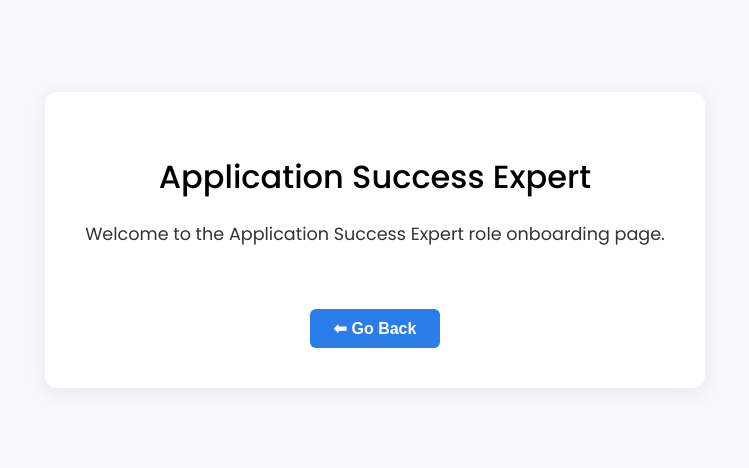
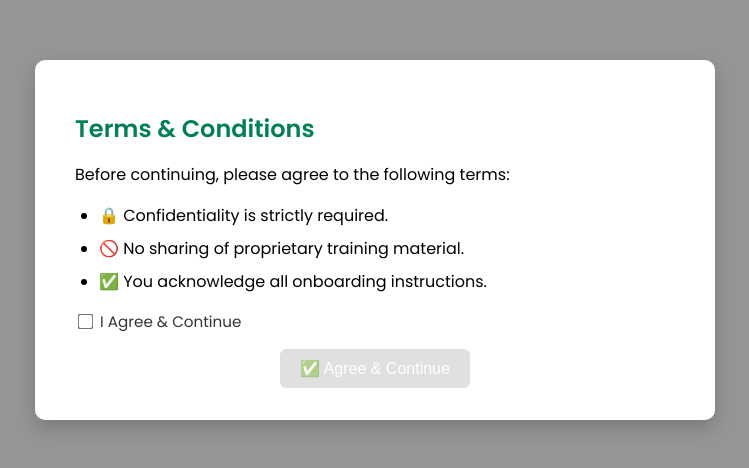
Before and after one commit to acecares/acehires-webapp, a React (Create React App) app in the folder client/: page /application-success-expert in a window 1280 px wide. Shown: the part 160-628 px from the top of the page, without its empty margins (265-1014 px from the left). Built offline with nearby package versions, Linux system fonts and the light colour scheme.

Commit message:
added modal in all onboarding pages

```diff
--- a/client/src/components/TermsModal.jsx
+++ b/client/src/components/TermsModal.jsx
@@ -1,39 +1,28 @@
 import React, { useState } from 'react';
 import './TermsModal.css';
 
-const TermsModal = ({ onAgree }) => {
-  const [checked, setChecked] = useState(false);
-
-  const handleCheckboxChange = () => {
-    setChecked(!checked);
-  };
+const TermsModal = ({ onAgree, title = 'Terms & Conditions', terms = [] }) => {
+  const [isChecked, setIsChecked] = useState(false);
+  const defaultTerms = [
+    "🔒 Confidentiality is strictly required.",
+    "🚫 No sharing of proprietary training material.",
+    "✅ You acknowledge all onboarding instructions.",
+  ];
+  const termsToShow = terms.length ? terms : defaultTerms;
 
   return (
     <div className="terms-modal-overlay">
       <div className="terms-modal">
-        <h2>Terms & Conditions</h2>
-        <p>Welcome to ACE Compliance Consulting. Before continuing, please agree to the following terms:</p>
+        <h2>{title}</h2>
+        <p>Before continuing, please agree to the following terms:</p>
         <ul>
-          <li>🔒 Confidentiality is strictly required.</li>
-          <li>🚫 No sharing of proprietary training material.</li>
-          <li>✅ You acknowledge all onboarding instructions.</li>
+          {termsToShow.map((term, i) => <li key={i}>{term}</li>)}
         </ul>
-
         <div className="checkbox-section">
-          <input
-            type="checkbox"
-            id="agree-checkbox"
-            checked={checked}
-            onChange={handleCheckboxChange}
-          />
-          <label htmlFor="agree-checkbox"> I Agree & Continue</label>
+          <input type="checkbox" id="agree" checked={isChecked} onChange={() => setIsChecked(!isChecked)} />
+          <label htmlFor="agree"> I Agree & Continue</label>
         </div>
-
-        <button
-          className="agree-button"
-          onClick={onAgree}
-          disabled={!checked}
-        >
+        <button className="agree-button" disabled={!isChecked} onClick={onAgree}>
           ✅ Agree & Continue
         </button>
       </div>
--- a/client/src/pages/ApplicationSuccessExpertPage.jsx
+++ b/client/src/pages/ApplicationSuccessExpertPage.jsx
@@ -1,16 +1,22 @@
-import React from "react";
+import React, { useState } from "react";
 import { useNavigate } from "react-router-dom";
 import "./RolePage.css";
+import TermsModal from "../components/TermsModal";
 
 const ApplicationSuccessExpertPage = () => {
   const navigate = useNavigate();
+  const [agreed, setAgreed] = useState(false);
+
   return (
     <div className="role-page">
-      <div className="content">
-        <h1>Application Success Expert</h1>
-        <p>Welcome to the Application Success Expert role onboarding page.</p>
-        <button onClick={() => navigate(-1)}>⬅ Go Back</button>
-      </div>
+      {!agreed && <TermsModal onAgree={() => setAgreed(true)} />}
+      {agreed && (
+        <div className="content">
+          <h1>Application Success Expert</h1>
+          <p>Welcome to the Application Success Expert role onboarding page.</p>
+          <button onClick={() => navigate(-1)}>⬅ Go Back</button>
+        </div>
+      )}
     </div>
   );
 };
--- a/client/src/pages/SuccessCoachesPage.jsx
+++ b/client/src/pages/SuccessCoachesPage.jsx
@@ -1,16 +1,22 @@
-import React from "react";
+import React, { useState } from "react";
 import { useNavigate } from "react-router-dom";
 import "./RolePage.css";
+import TermsModal from "../components/TermsModal";
 
 const SuccessCoachesPage = () => {
   const navigate = useNavigate();
+  const [agreed, setAgreed] = useState(false);
+
   return (
     <div className="role-page">
-      <div className="content">
-        <h1>Success Coaches</h1>
-        <p>Welcome to the Success Coaches role onboarding page.</p>
-        <button onClick={() => navigate(-1)}>⬅ Go Back</button>
-      </div>
+      {!agreed && <TermsModal onAgree={() => setAgreed(true)} />}
+      {agreed && (
+        <div className="content">
+          <h1>Success Coaches</h1>
+          <p>Welcome to the Success Coaches role onboarding page.</p>
+          <button onClick={() => navigate(-1)}>⬅ Go Back</button>
+        </div>
+      )}
     </div>
   );
 };
--- a/client/src/pages/SuccessConsultantPage.jsx
+++ b/client/src/pages/SuccessConsultantPage.jsx
@@ -1,16 +1,22 @@
-import React from "react";
+import React, { useState } from "react";
 import { useNavigate } from "react-router-dom";
 import "./RolePage.css";
+import TermsModal from "../components/TermsModal";
 
 const SuccessConsultantPage = () => {
   const navigate = useNavigate();
+  const [agreed, setAgreed] = useState(false);
+
   return (
     <div className="role-page">
-      <div className="content">
-        <h1>Success Consultant</h1>
-        <p>Welcome to the Success Consultant role onboarding page.</p>
-        <button onClick={() => navigate(-1)}>⬅ Go Back</button>
-      </div>
+      {!agreed && <TermsModal onAgree={() => setAgreed(true)} />}
+      {agreed && (
+        <div className="content">
+          <h1>Success Consultant</h1>
+          <p>Welcome to the Success Consultant role onboarding page.</p>
+          <button onClick={() => navigate(-1)}>⬅ Go Back</button>
+        </div>
+      )}
     </div>
   );
 };
--- a/client/src/pages/SuccessManagerPage.jsx
+++ b/client/src/pages/SuccessManagerPage.jsx
@@ -1,16 +1,22 @@
-import React from "react";
+import React, { useState } from "react";
 import { useNavigate } from "react-router-dom";
 import "./RolePage.css";
+import TermsModal from "../components/TermsModal";
 
 const SuccessManagerPage = () => {
   const navigate = useNavigate();
+  const [agreed, setAgreed] = useState(false);
+
   return (
     <div className="role-page">
-      <div className="content">
-        <h1>Success Manager</h1>
-        <p>Welcome to the Success Manager role onboarding page.</p>
-        <button onClick={() => navigate(-1)}>⬅ Go Back</button>
-      </div>
+      {!agreed && <TermsModal onAgree={() => setAgreed(true)} />}
+      {agreed && (
+        <div className="content">
+          <h1>Success Manager</h1>
+          <p>Welcome to the Success Manager role onboarding page.</p>
+          <button onClick={() => navigate(-1)}>⬅ Go Back</button>
+        </div>
+      )}
     </div>
   );
 };
--- a/client/src/pages/SuccessSpecialistPage.jsx
+++ b/client/src/pages/SuccessSpecialistPage.jsx
@@ -1,16 +1,22 @@
-import React from "react";
+import React, { useState } from "react";
 import { useNavigate } from "react-router-dom";
 import "./RolePage.css";
+import TermsModal from "../components/TermsModal";
 
 const SuccessSpecialistPage = () => {
   const navigate = useNavigate();
+  const [agreed, setAgreed] = useState(false);
+
   return (
     <div className="role-page">
-      <div className="content">
-        <h1>Success Specialist</h1>
-        <p>Welcome to the Success Specialist role onboarding page.</p>
-        <button onClick={() => navigate(-1)}>⬅ Go Back</button>
-      </div>
+      {!agreed && <TermsModal onAgree={() => setAgreed(true)} />}
+      {agreed && (
+        <div className="content">
+          <h1>Success Specialist</h1>
+          <p>Welcome to the Success Specialist role onboarding page.</p>
+          <button onClick={() => navigate(-1)}>⬅ Go Back</button>
+        </div>
+      )}
     </div>
   );
 };
--- a/client/src/pages/SuccessSupportStaffPage.jsx
+++ b/client/src/pages/SuccessSupportStaffPage.jsx
@@ -1,16 +1,22 @@
-import React from "react";
+import React, { useState } from "react";
 import { useNavigate } from "react-router-dom";
 import "./RolePage.css";
+import TermsModal from "../components/TermsModal";
 
 const SuccessSupportStaffPage = () => {
   const navigate = useNavigate();
+  const [agreed, setAgreed] = useState(false);
+
   return (
     <div className="role-page">
-      <div className="content">
-        <h1>Success Support Staff</h1>
-        <p>Welcome to the Success Support Staff role onboarding page.</p>
-        <button onClick={() => navigate(-1)}>⬅ Go Back</button>
-      </div>
+      {!agreed && <TermsModal onAgree={() => setAgreed(true)} />}
+      {agreed && (
+        <div className="content">
+          <h1>Success Support Staff</h1>
+          <p>Welcome to the Success Support Staff role onboarding page.</p>
+          <button onClick={() => navigate(-1)}>⬅ Go Back</button>
+        </div>
+      )}
     </div>
   );
 };
```
